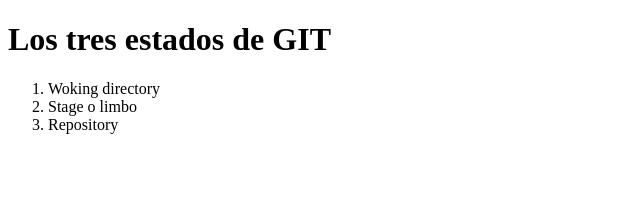
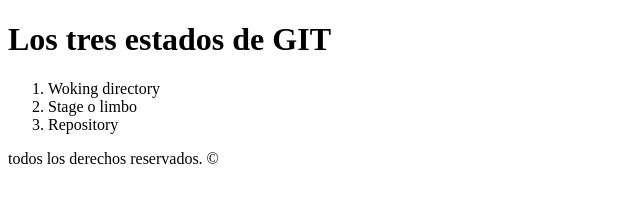
Before and after one commit to DelfedericoFlorencia/Proyecto-prueba, a plain HTML site: page index.html in a window 1280 px wide. Shown: the whole page, without its empty margins (0-640 px from the left). Drawn offline with Linux system fonts and the light colour scheme.

Commit message:
se crea el footer de la pagina

```diff
--- a/index.html
+++ b/index.html
@@ -12,5 +12,8 @@
         <li> Stage o limbo</li>
         <li> Repository </li>
       </ol>
+      <footer>
+        <p>todos los derechos reservados. &copy;</p>
+      </footer>
     </body>
     </html>
```
